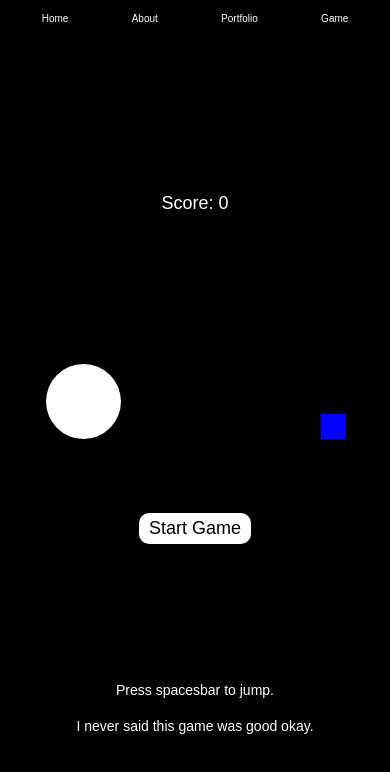
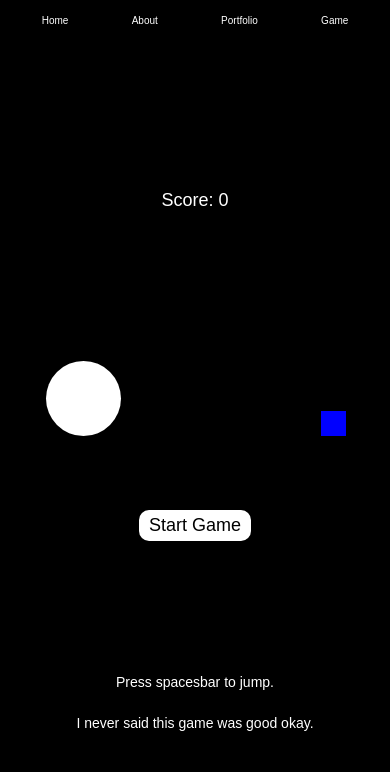
Before and after one commit to ThomasChia/chia-website, a website: page templates/game.html in a window 390 px wide. Drawn offline with Linux system fonts and the light colour scheme.

Commit message:
Add mobile style for game page. Game still doesn't actually work though.

```diff
--- a/styles/game_style.css
+++ b/styles/game_style.css
@@ -16,7 +16,7 @@ nav {
     font-size: 16px;
     justify-content: space-between;
     align-items: center;
-    width: 100%;
+    /* width: 100%; */
     margin-top: 3px;
 }
 
@@ -54,7 +54,6 @@ body {
     flex-direction: column;
     background-color: #000;
     color: #fff;
-    font-family: "Helvetica Neue", sans-serif;
     font-size: 24px;
 }
 
@@ -160,6 +159,7 @@ body {
 @media only screen and (max-width: 768px) {
     header {
         padding: 10px;
+        font-size: 10px;
     }
 
     nav {
@@ -178,6 +178,7 @@ body {
 
     body {
         font-size: 14px;
+        line-height: 1.5;
         }
 
     #score {
--- a/styles/portfolio_style.css
+++ b/styles/portfolio_style.css
@@ -196,6 +196,7 @@ h1 {
 @media only screen and (max-width: 768px) {
     header {
       padding: 10px;
+      font-size: 10px;
     }
 
     nav ul li a {
```
Also changed, not shown: 1 other file.
